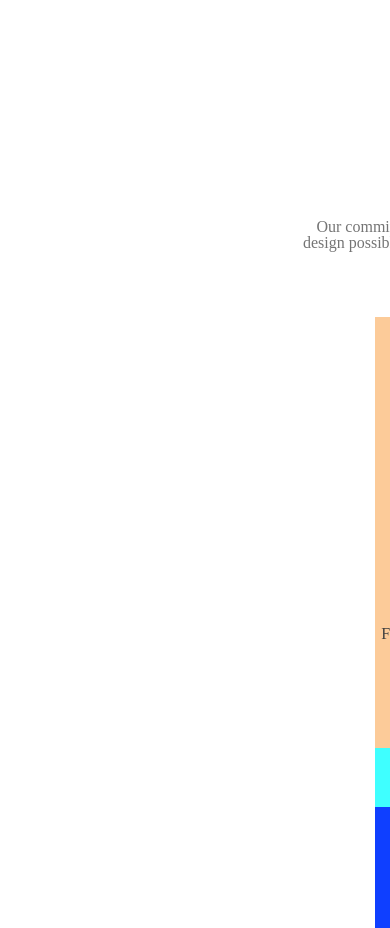
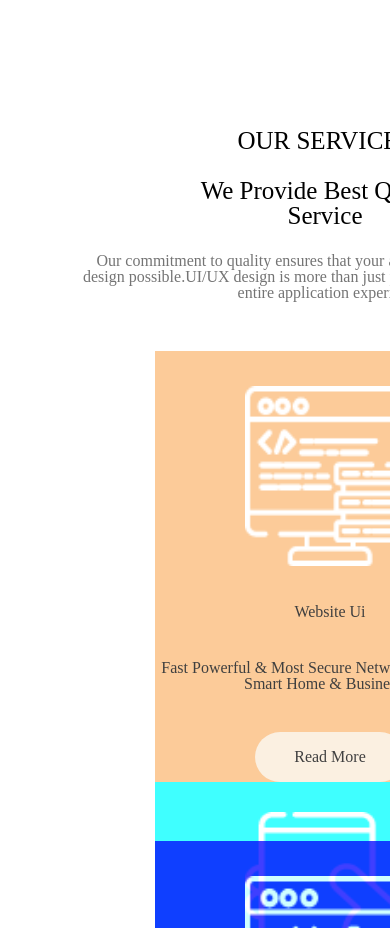
Before and after one commit to Kouimtsidi/Lesson8.126, a plain HTML site: page index.html in a window 390 px wide. Shown: the part 980-1908 px from the top of the page. Drawn offline with Linux system fonts and the light colour scheme.

Commit message:
add responsive
have a problem with list class(1-6box)
after responsive.css it's not work normally

```diff
--- a/css/responsive.css
+++ b/css/responsive.css
@@ -10,7 +10,27 @@
     .list {
         flex-direction: column;
         align-items: center;
-        width: 100%;
+        width: 60%;
     }
 
 }
+@media (max-width:900px) {
+    .div-wrap {
+        width:250px;
+        flex-wrap: wrap;
+        justify-content: center;
+    }
+
+}
+@media (max-width:900px) {
+    .title-h2 {
+        margin-left: 200px;
+        width:100%
+    }
+}
+@media (max-width:900px) {
+    .p-text2 {
+        margin-left: 80px;
+    }
+
+}
--- a/index.html
+++ b/index.html
@@ -37,9 +37,9 @@
         </div>
     </section>
     <section class="section2">
-        <div>
+        <div class="div-wrap">
             <h2 class="title-h2">OUR SERVICES</h2>
-            <p>We Provide Best QUality Service</p>
+            <p class="title-h2">We Provide Best Quality Service</p>
             <p class="p-text2">Our commitment to quality ensures that your applications get the best UI design
                 possible.UI/UX design is more than just pixels and animations,but the entire application experience</p>
         </div>
```
